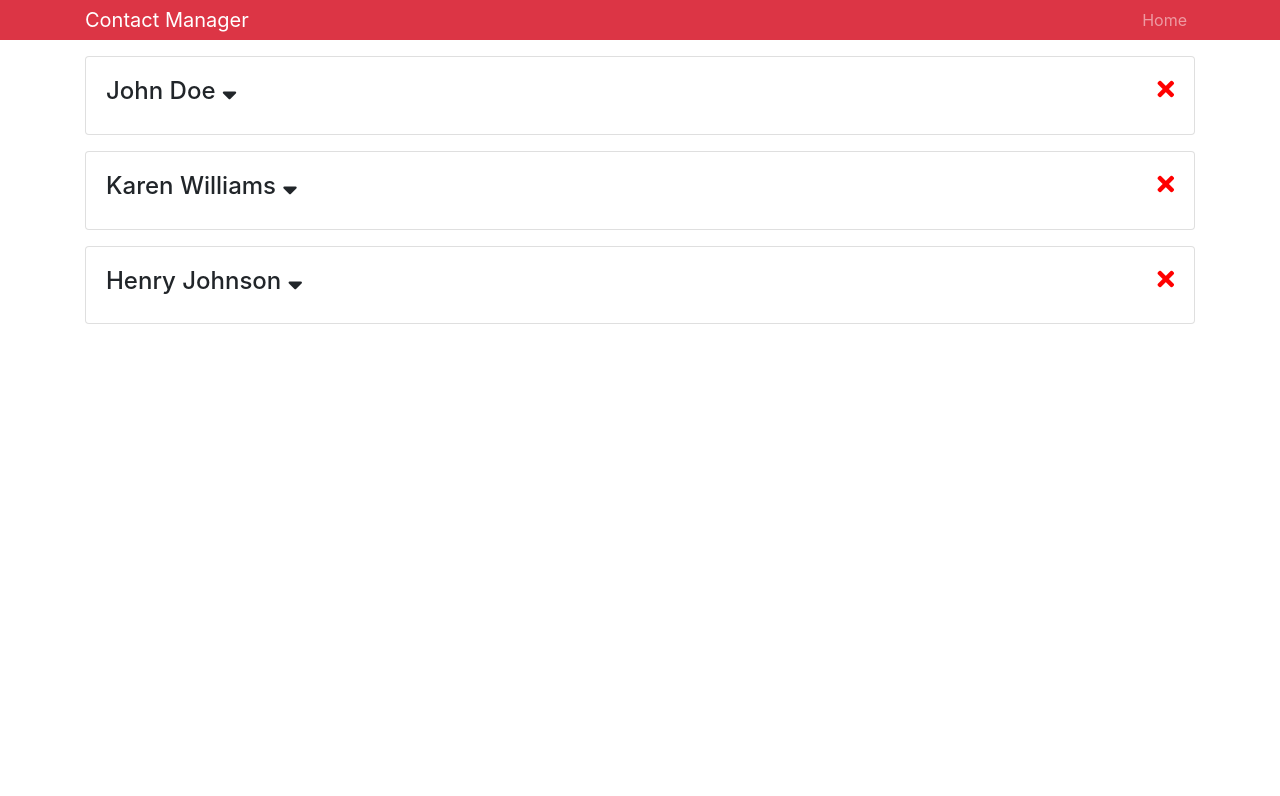
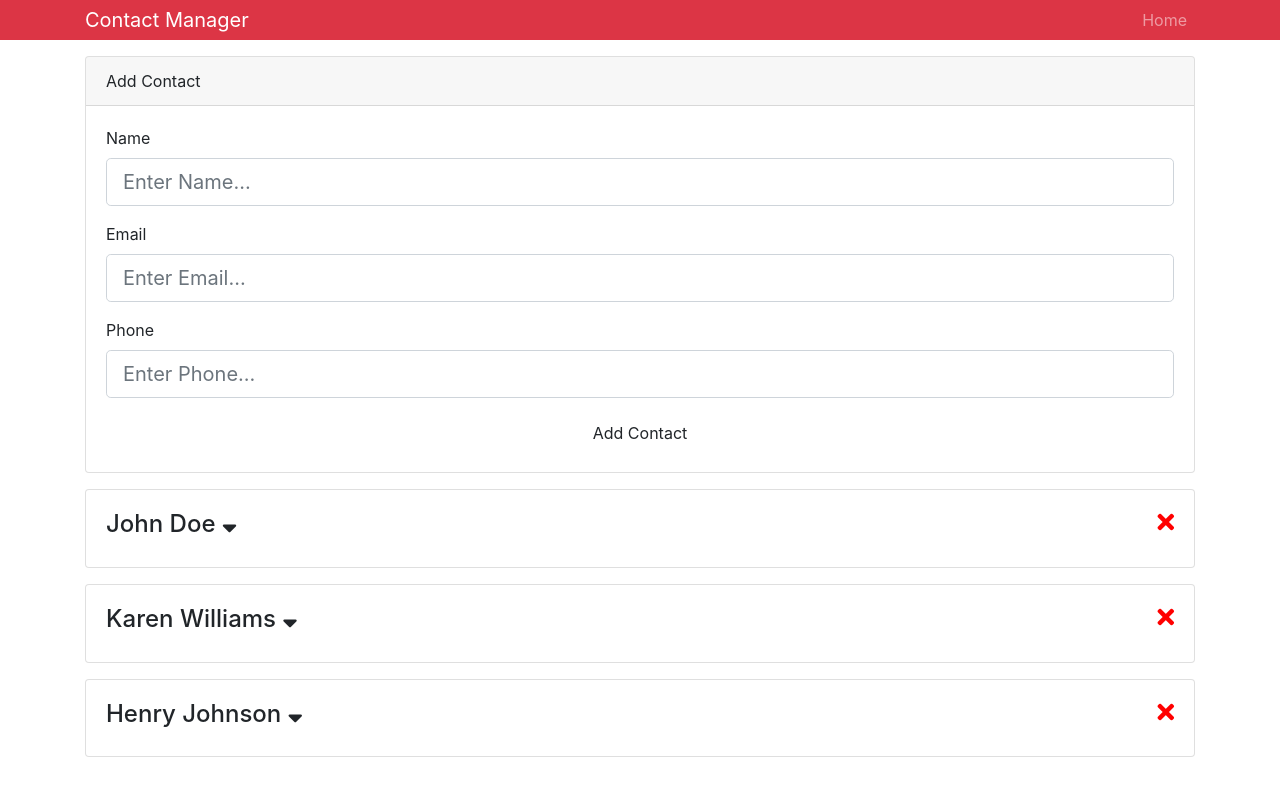
Before and after one commit to ajlaroche/contactmanager, a React (Create React App) app: page /contact/add in a window 1280 px wide. Shown: the top 796 px of the page. Built offline with nearby package versions, Linux system fonts and the light colour scheme.

Commit message:
added add contact form

```diff
--- a/src/App.js
+++ b/src/App.js
@@ -1,6 +1,7 @@
 import React, { Component } from "react";
-import Contacts from "./components/Contacts";
-import Header from "./components/Header";
+import Contacts from "./components/contacts/Contacts";
+import Header from "./components/layout/Header";
+import AddContact from "./components/contacts/AddContact";
 import { Provider } from "./context";
 import "bootstrap/dist/css/bootstrap.min.css";
 import "./App.css";
@@ -12,6 +13,7 @@
         <div className="App">
           <Header branding="Contact Manager" />
           <div className="container">
+            <AddContact />
             <Contacts />
           </div>
         </div>
--- /dev/null
+++ b/src/components/contacts/AddContact.js
@@ -0,0 +1,59 @@
+import React, { Component } from "react";
+
+class AddContact extends Component {
+  state = {
+    name: "",
+    email: "",
+    phone: ""
+  };
+
+  render() {
+    const { name, email, phone } = this.state;
+    return (
+      <div className="card mb-3">
+        <div className="card-header">Add Contact</div>
+        <div className="card-body">
+          <form>
+            <div className="form-group">
+              <label htmlFor="name">Name</label>
+              <input
+                type="text"
+                name="name"
+                className="form-control form-control-lg"
+                placeholder="Enter Name..."
+                value={name}
+              />
+            </div>
+            <div className="form-group">
+              <label htmlFor="email">Email</label>
+              <input
+                type="email"
+                name="email"
+                className="form-control form-control-lg"
+                placeholder="Enter Email..."
+                value={email}
+              />
+            </div>
+            <div className="form-group">
+              <label htmlFor="phone">Phone</label>
+              <input
+                type="text"
+                name="phone"
+                className="form-control form-control-lg"
+                placeholder="Enter Phone..."
+                value={phone}
+              />
+            </div>
+            <input
+              type="submit"
+              value="Add Contact"
+              className="btn btn-block"
+            />
+          </form>
+        </div>
+      </div>
+    );
+  }
+}
+
+export default AddContact;
--- a/src/components/Contact.js
+++ b/src/components/contacts/Contact.js
@@ -1,6 +1,6 @@
 import React, { Component } from "react";
 import propTypes from "prop-types";
-import { Consumer } from "../context";
+import { Consumer } from "../../context";
 
 class Contact extends Component {
   state = {
--- a/src/components/Contacts.js
+++ b/src/components/contacts/Contacts.js
@@ -1,6 +1,6 @@
 import React, { Component } from "react";
 import Contact from "./Contact";
-import { Consumer } from "../context";
+import { Consumer } from "../../context";
 
 class Contacts extends Component {
   render() {
```
Also changed, not shown: src/components/layout/Header.js (renamed from src/components/Header.js), 1 other file (tests, documents, lock files or other folders).
